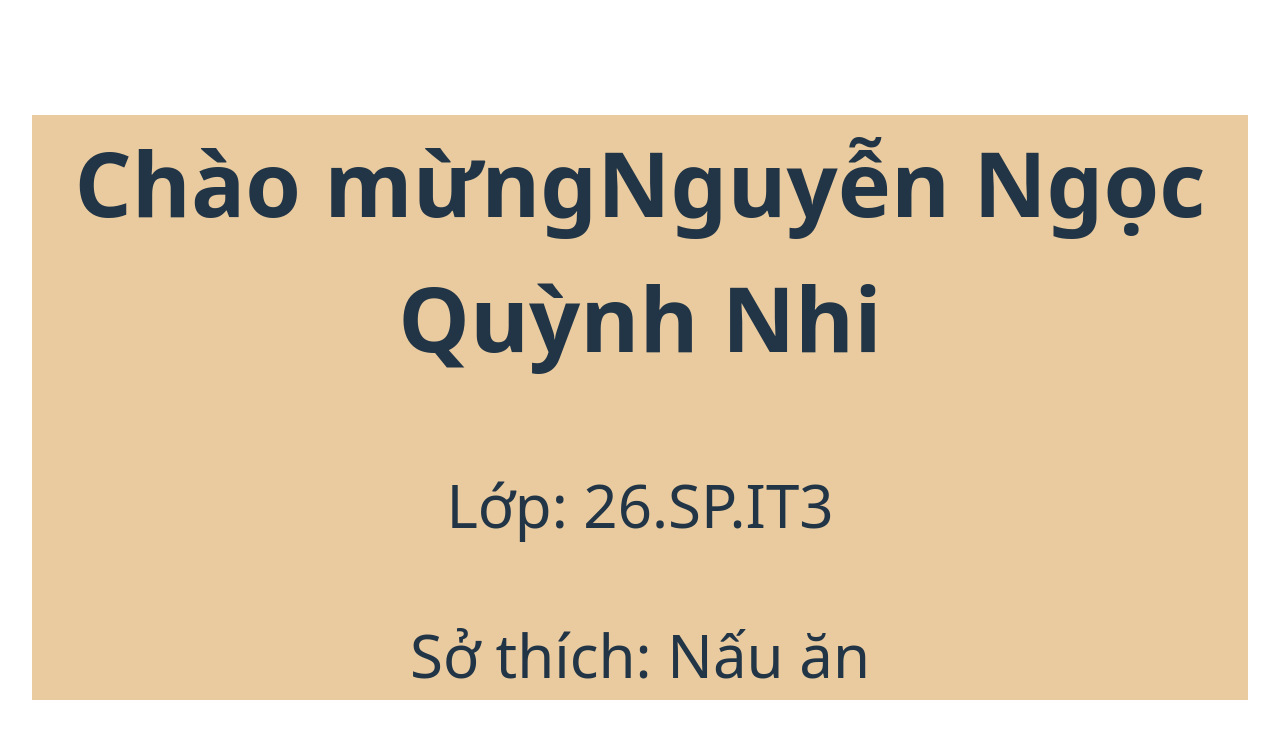
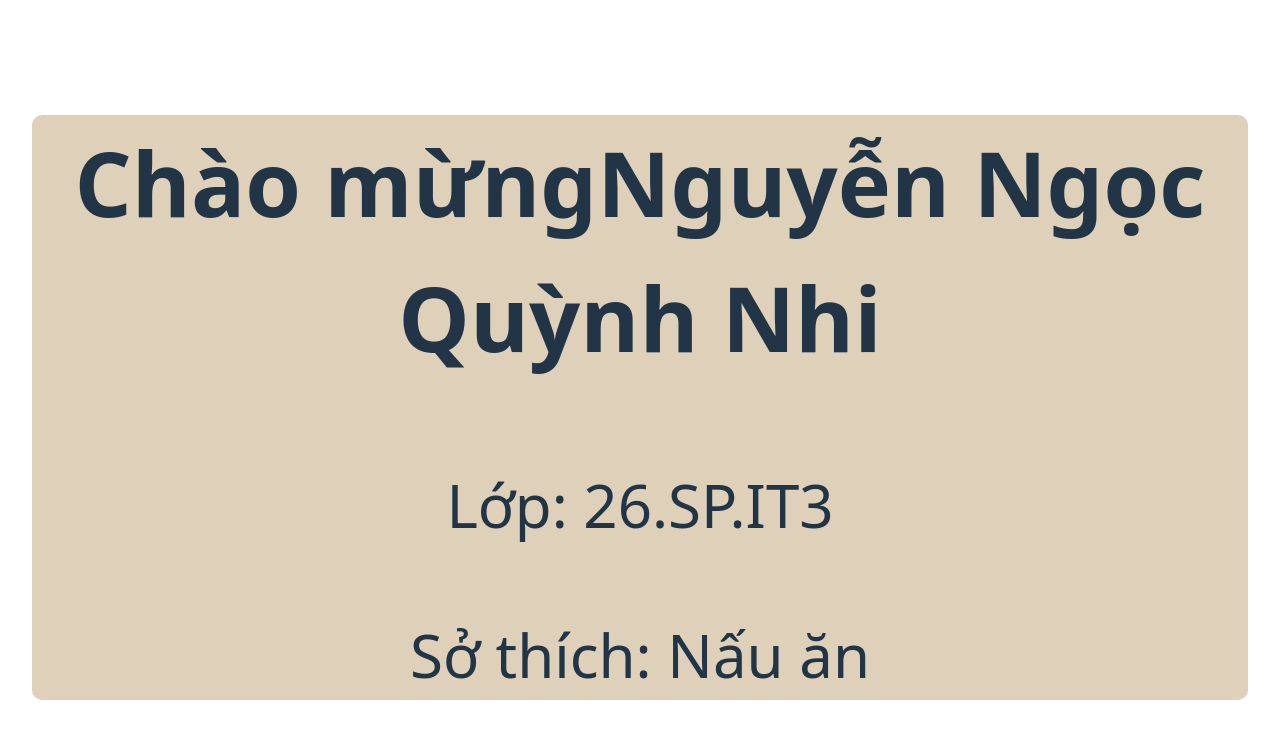
Before and after one commit to quynhngocnhi28-beep/bai2_1, a React (Vite) app: page / in a window 1280 px wide. Shown: the top 738 px of the page. Built offline with nearby package versions, Linux system fonts and the light colour scheme.

Commit message:
Add multiple files

```diff
--- a/src/App.css
+++ b/src/App.css
@@ -42,6 +42,7 @@
 }
 
 .card-title{
-  background-color: rgb(233, 203, 159);
+  background-color: rgb(223, 208, 186);
   font-size: 60px;
+  border-radius: 10px;
 }
```
